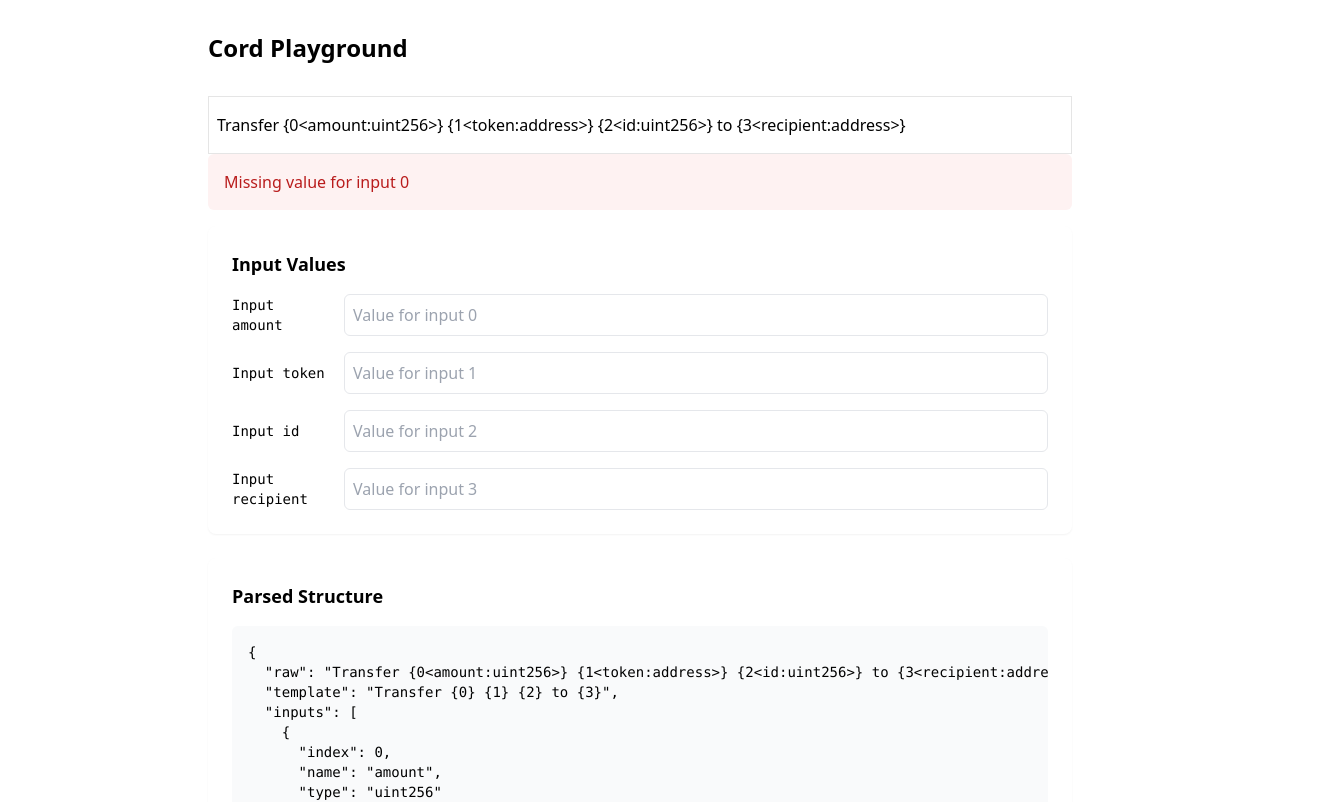
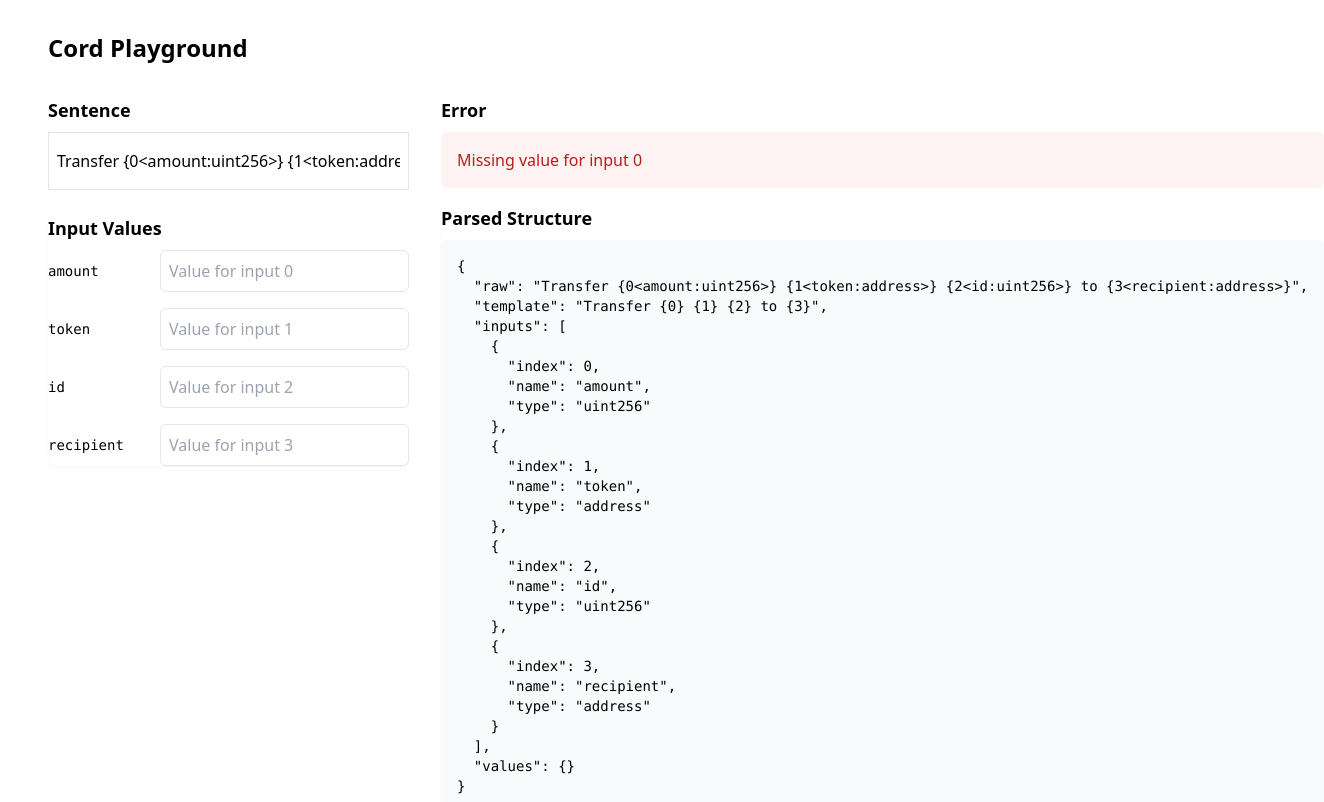
Before and after one commit to Terminally-Online/cord, a React (Vite) app in the folder packages/playground/: page / in a window 1280 px wide. Shown: the top 802 px of the page, 1324 px wide, since content can reach past the window. Built offline with nearby package versions, Linux system fonts and the light colour scheme.

Commit message:
chore: cleanup playground

```diff
--- a/packages/playground/src/App.tsx
+++ b/packages/playground/src/App.tsx
@@ -15,10 +15,13 @@ export const App = () => {
 	} = useCord(sentence);
 
 	return (
-		<div className="min-h-screen py-8">
-			<div className="max-w-4xl mx-auto px-4">
+		<div className="min-h-screen p-8">
+			<div className="mx-auto px-4">
 				<h1 className="text-2xl font-bold mb-8">Cord Playground</h1>
 
+				<div className="flex flex-row gap-8">
+					<div className="w-full">
+						<h2 className="text-lg font-semibold mb-2">Sentence</h2>
 						<input
 							className="w-full py-4 border-[1px] border-black/10 px-2"
 							type="text"
@@ -27,18 +30,26 @@ export const App = () => {
 							placeholder="Sentence"
 						/>
 
-				{error && (
-					<div className="bg-red-50 text-red-700 p-4 rounded-md mb-4">
-						{error.message}
-					</div>
-				)}
 
 						<ExampleForm
 							parsed={parsed}
 							setValue={setValue}
 							getInputValue={getInputValue}
 						/>
+					</div>
+					<div className="w-full">
+						{error && (
+							<>
+								<h2 className="text-lg font-semibold mb-2">Error</h2>
+								<div className="bg-red-50 text-red-700 p-4 rounded-md mb-4">
+									{error.message}
+								</div>
+							</>
+						)}
+
 						<ParsedView parsed={parsed} resolvedSentence={resolvedSentence} />
+					</div>
+				</div>
 			</div>
 		</div>
 	);
--- a/packages/playground/src/components/ExampleForm.tsx
+++ b/packages/playground/src/components/ExampleForm.tsx
@@ -14,13 +14,13 @@ export const ExampleForm = ({
     if (!parsed) return null;
 
     return (
-        <div className="bg-white p-6 rounded-lg shadow-sm mb-6">
-            <h2 className="text-lg font-semibold mb-4">Input Values</h2>
+        <div className="bg-white rounded-lg shadow-sm my-6">
+            <h2 className="text-lg font-semibold mb-2">Input Values</h2>
             <div className="space-y-4">
                 {parsed.inputs.map((input) => (
                     <div key={input.index} className="flex items-center gap-4">
                         <label className="w-24 font-mono text-sm">
-                            Input {input.name ?? input.index}
+                            {input.name ?? `Input #${input.index}`}
                             {input.delimiter && (
                                 <span className="text-gray-500 ml-1">
                                     (:{input.delimiter})
--- a/packages/playground/src/components/ParsedView.tsx
+++ b/packages/playground/src/components/ParsedView.tsx
@@ -10,16 +10,9 @@ export const ParsedView = ({ parsed, resolvedSentence }: ParsedViewProps) => {
 
     return (
         <div className="space-y-6">
-            <div className="bg-white p-6 rounded-lg shadow-sm">
-                <h2 className="text-lg font-semibold mb-4">Parsed Structure</h2>
-                <pre className="bg-gray-50 p-4 rounded-md overflow-auto text-sm">
-                    {JSON.stringify(parsed, null, 2)}
-                </pre>
-            </div>
-
             {resolvedSentence && (
-                <div className="bg-white p-6 rounded-lg shadow-sm">
-                    <h2 className="text-lg font-semibold mb-4">
+                <div className="bg-white rounded-lg shadow-sm">
+                    <h2 className="text-lg font-semibold mb-2">
                         Resolved Sentence
                     </h2>
                     <div className="bg-green-50 p-4 rounded-md text-green-700">
@@ -27,6 +20,13 @@ export const ParsedView = ({ parsed, resolvedSentence }: ParsedViewProps) => {
                     </div>
                 </div>
             )}
+
+            <div className="bg-white rounded-lg shadow-sm">
+                <h2 className="text-lg font-semibold mb-2">Parsed Structure</h2>
+                <pre className="bg-gray-50 p-4 rounded-md overflow-auto text-sm">
+                    {JSON.stringify(parsed, null, 2)}
+                </pre>
+            </div>
         </div>
     );
 };
```
Lines whose indentation alone changed are shown as unchanged.
